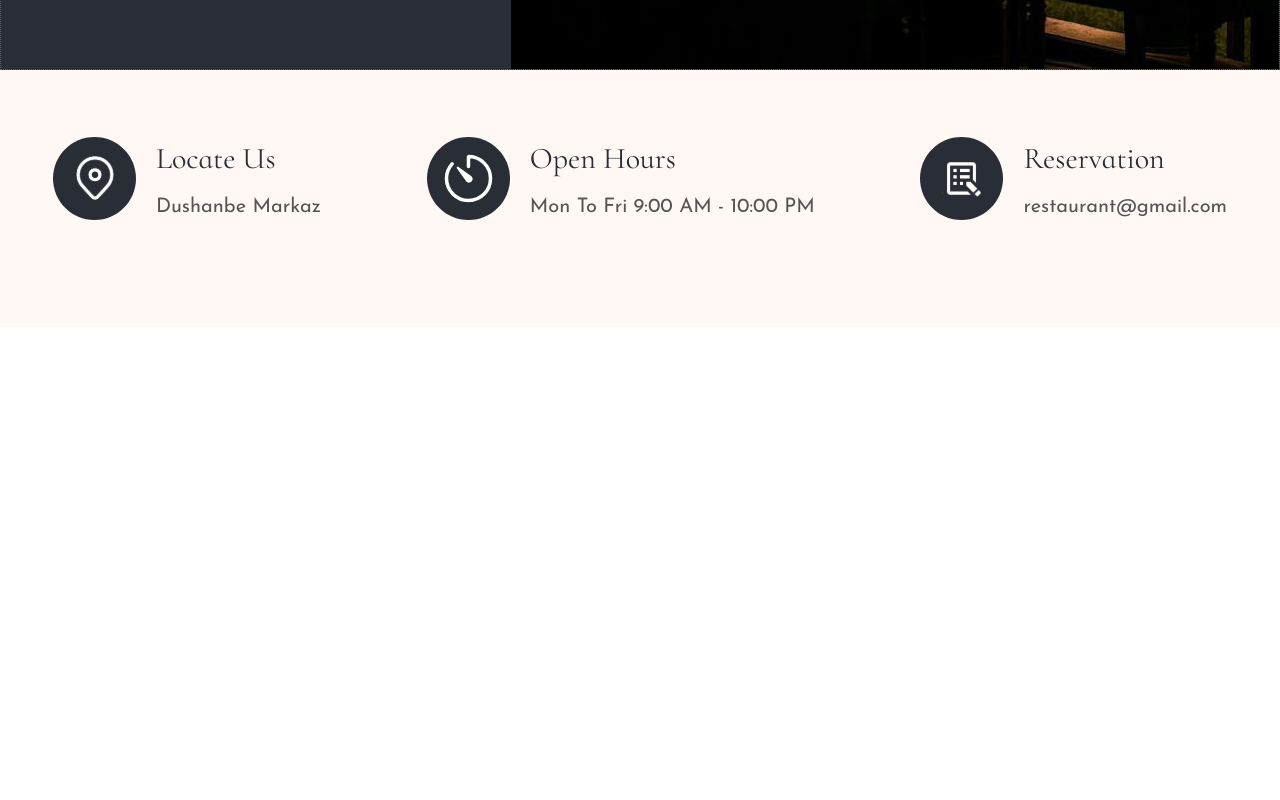
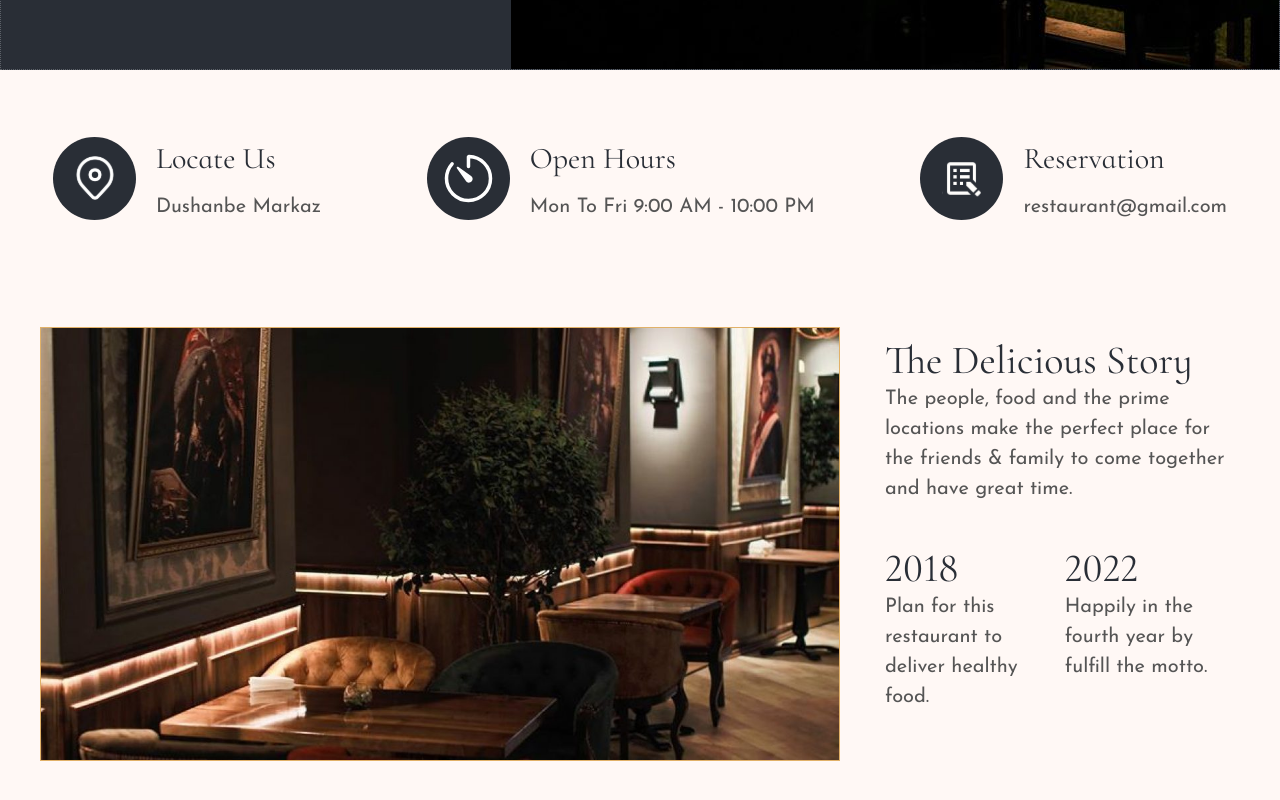
Before and after one commit to islom-sattorov/final-project, a React (Vite) app: page / in a window 1280 px wide. Shown: the part 1541-2341 px from the top of the page. Before the commit the page ends 1868 px from the top, so only its background shows below. Built offline with nearby package versions, Linux system fonts and the light colour scheme.

Commit message:
add: certs component

```diff
--- a/src/App.jsx
+++ b/src/App.jsx
@@ -1,4 +1,5 @@
 import './App.scss'
+import Certs from './Components/Certs/Certs'
 import Header from './Components/Header/Header'
 import MainInfo from './Components/Info/MainInfo'
 import Main from './Components/Main/Main'
@@ -10,6 +11,7 @@ function App() {
       <Header />
       <Main />
       <MainInfo />
+      <Certs />
     </>
   )
 }
--- /dev/null
+++ b/src/Components/Certs/Certs.jsx
@@ -0,0 +1,30 @@
+import style from './Certs.module.scss'
+import pic from './pic.jpeg'
+
+const Certs = () => {
+    return (
+        <section className={style.section}>
+            <div className='container'>
+                <div className={style.section_flex}>
+                    <img className={style.section_pic} src={pic} alt='pic' />
+                    <div className={style.section_text}>
+                        <h2 className={style.section_title}>The Delicious Story</h2>
+                        <p className={style.section_subtitle}>The people, food and the prime locations make the perfect place for the friends & family to come together and have great time.</p>
+                        <div className={style.section_text_flex}>
+                            <div>
+                                <h2 className={style.section_title}>2018</h2>
+                                <p className={style.section_subtitle}>Plan for this restaurant to deliver healthy food.</p>
+                            </div>
+                            <div>
+                                <h2 className={style.section_title}>2022</h2>
+                                <p className={style.section_subtitle}>Happily in the fourth year by fulfill the motto.</p>
+                            </div>
+                        </div>
+                    </div>
+                </div>
+            </div>
+        </section>
+    )
+}
+
+export default Certs
--- /dev/null
+++ b/src/Components/Certs/Certs.module.scss
@@ -0,0 +1,42 @@
+@import '../../styles/variables';
+
+.section{
+    background: $secondary-second;
+    padding: 0rem 4rem 12rem 4rem;
+
+    #{&}_flex{
+        @include flex(center, center);
+        gap: 4.5rem;
+    }
+
+    #{&}_pic{
+        max-width: 80rem;
+        max-height: 80rem;
+        border: 1px solid $primary;
+    }
+
+    #{&}_text{
+        @include flex(space-between, flex-start);
+        flex-direction: column;
+    }
+
+    #{&}_title{
+        font-weight: 400;
+        font-size: 4rem;
+        font-family: $primary-font;
+        color: $secondary;
+    }
+
+    #{&}_subtitle{
+        font-weight: 400;
+        font-size: 2rem;
+        color: $secondary-text;
+        font-family: $secondary-font;
+        line-height: 3rem;
+    }
+
+    #{&}_text_flex{
+        display: flex;
+        padding: 4rem 0;
+    }
+}
--- a/src/Components/Main/Main.jsx
+++ b/src/Components/Main/Main.jsx
@@ -8,7 +8,7 @@ const Main = () => {
                 <div className={style.main_flex}>
                     <div className={style.main_text}>
                         <h2 className={style.main_title}>Welcome to
-                            <br />Restaurant</h2>
+                            <br />28 Monkeys</h2>
                         <p className={style.main_subtitle}>The people, food and the prime locations make the perfect
                             <br /> place good friends & family to come together and have great time.</p>
                         <button className={style.main_btn}>View Menu</button>
```
Also changed, not shown: src/Components/Certs/pic.jpeg (added), 1 other file (tests, documents, lock files or other folders).
